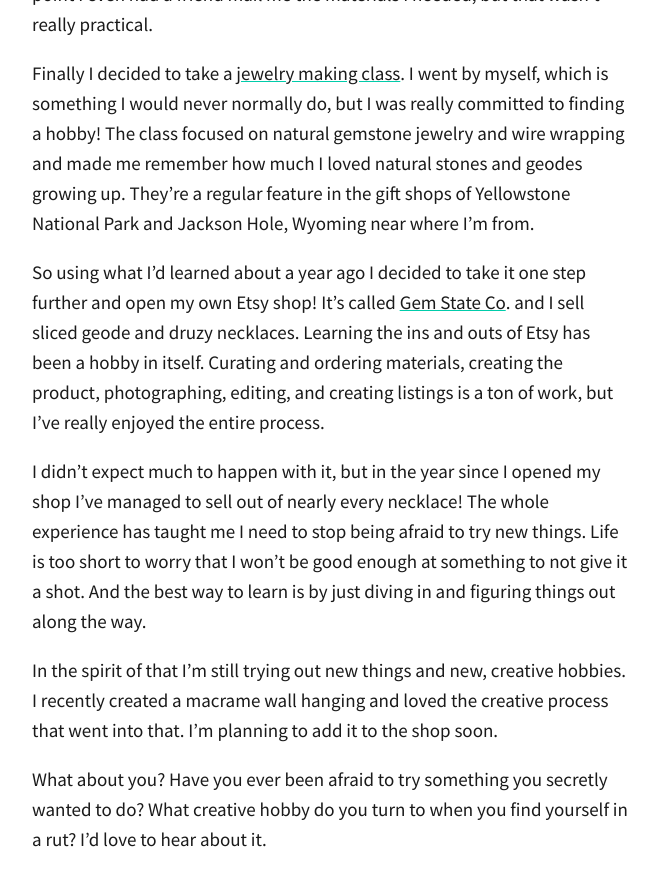
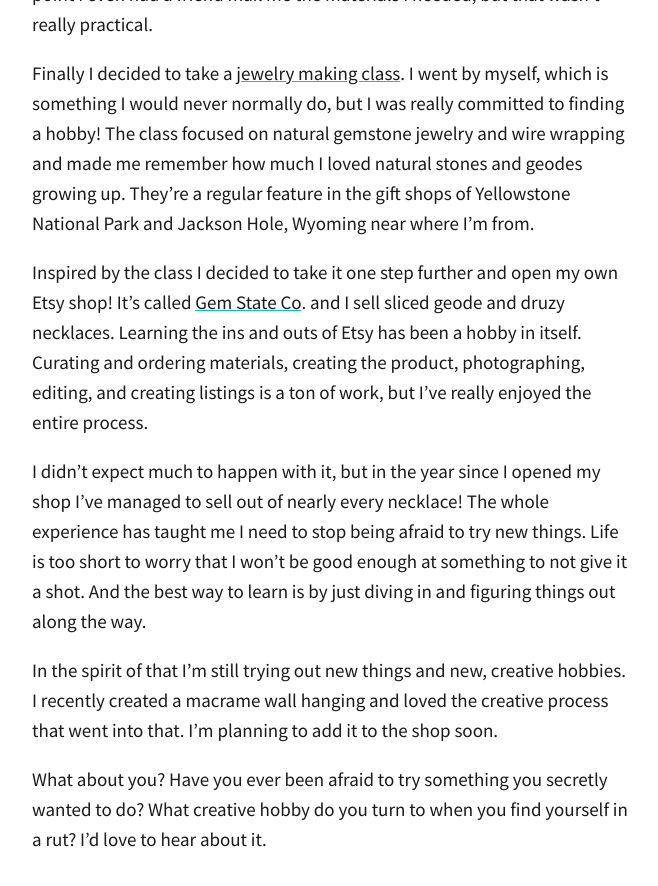
Before and after one commit to totiffany/totiffany.github.io, a Jekyll site: the page built from _posts/2018-02-21-placeholder.md, in a window 1280 px wide and 900 px high, scrolled down 3623 px. Shown: the top 886 px of the window, without its empty margins (308-966 px from the left). Built offline with Jekyll 4.4.1, drawn with Linux system fonts in a browser that asks for light colours; our own code applies the rules of GitHub Pages for plain Markdown files.

Commit message:
Update 2018-02-21-placeholder.md

```diff
--- a/_posts/2018-02-21-placeholder.md
+++ b/_posts/2018-02-21-placeholder.md
@@ -13,7 +13,7 @@ Then I tried cross-stitch, which despite also requiring a lot of patience, I act
 
 Finally I decided to take a [jewelry making class](http://www.workshopsf.org/). I went by myself, which is something I would never normally do, but I was really committed to finding a hobby! The class focused on natural gemstone jewelry and wire wrapping and made me remember how much I loved natural stones and geodes growing up. They’re a regular feature in the gift shops of Yellowstone National Park and Jackson Hole, Wyoming near where I’m from.
 
-So using what I’d learned about a year ago I decided to take it one step further and open my own Etsy shop! It's called [Gem State Co](https://www.etsy.com/shop/GemStateCo/). and I sell sliced geode and druzy necklaces. Learning the ins and outs of Etsy has been a hobby in itself. Curating and ordering materials, creating the product, photographing, editing, and creating listings is a ton of work, but I’ve really enjoyed the entire process.
+Inspired by the class I decided to take it one step further and open my own Etsy shop! It's called [Gem State Co](https://www.etsy.com/shop/GemStateCo/). and I sell sliced geode and druzy necklaces. Learning the ins and outs of Etsy has been a hobby in itself. Curating and ordering materials, creating the product, photographing, editing, and creating listings is a ton of work, but I’ve really enjoyed the entire process.
 
 I didn't expect much to happen with it, but in the year since I opened my shop I've managed to sell out of nearly every necklace! The whole experience has taught me I need to stop being afraid to try new things. Life is too short to worry that I won't be good enough at something to not give it a shot. And the best way to learn is by just diving in and figuring things out along the way.
 
```
